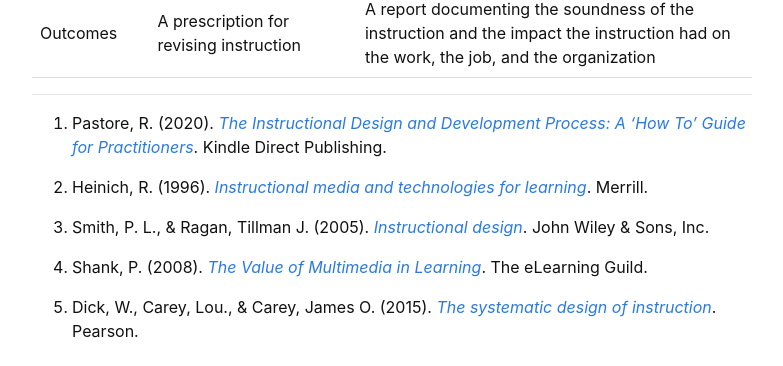
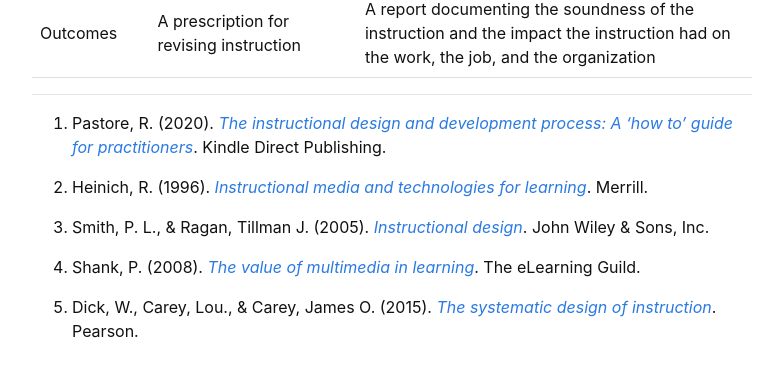
Before and after one commit to hanwendong1/IntrotoID, a Jekyll site: the page built from content/3-ADDIE.md, in a window 1280 px wide and 900 px high, scrolled down 4024 px. Shown: the part 427-793 px from the top of the window, without its empty margins (248-1031 px from the left). Built offline with Jekyll 4.4.1, drawn with Linux system fonts in a browser that asks for light colours.

Commit message:
Update 3-ADDIE.md

```diff
--- a/content/3-ADDIE.md
+++ b/content/3-ADDIE.md
@@ -245,9 +245,9 @@ For the summative evaluation, we select an evaluation model (i.e., <a href="http
 
 <hr class="footnotes-sep">
 <ol class="footnotes-list">
-<li id="fn1"  class="footnote-item"><p>Pastore, R. (2020). <a href="https://www.raypastore.com/ISDBook-Final.pdf" target="_blank"><em>The Instructional Design and Development Process: A ‘How To’ Guide for Practitioners</em></a>. Kindle Direct Publishing.</p>
+<li id="fn1"  class="footnote-item"><p>Pastore, R. (2020). <a href="https://www.raypastore.com/ISDBook-Final.pdf" target="_blank"><em>The instructional design and development process: A ‘how to’ guide for practitioners</em></a>. Kindle Direct Publishing.</p>
 <li id="fn2"  class="footnote-item"><p>Heinich, R. (1996). <a href="https://alliance-primo.hosted.exlibrisgroup.com/permalink/f/m1uotc/CP71152673350001451" target="_blank"><em>
 Instructional media and technologies for learning</em></a>. Merrill.</p>
 <li id="fn3"  class="footnote-item"><p>Smith, P. L., & Ragan, Tillman J. (2005). <a href="https://alliance-primo.hosted.exlibrisgroup.com/permalink/f/m1uotc/CP71158395410001451" target="_blank"><em>Instructional design</em></a>. John Wiley & Sons, Inc.</p>
-<li id="fn4"  class="footnote-item"><p>Shank, P. (2008). <a href="https://www.academia.edu/887046/The_value_of_multimedia_in_learning" target="_blank"><em>The Value of Multimedia in Learning</em></a>. The eLearning Guild.</p>
+<li id="fn4"  class="footnote-item"><p>Shank, P. (2008). <a href="https://www.academia.edu/887046/The_value_of_multimedia_in_learning" target="_blank"><em>The value of multimedia in learning</em></a>. The eLearning Guild.</p>
 <li id="fn5"  class="footnote-item"><p>Dick, W., Carey, Lou., & Carey, James O. (2015). <a href="https://alliance-primo.hosted.exlibrisgroup.com/permalink/f/m1uotc/CP71334736690001451" target="_blank"><em>The systematic design of instruction</em></a>. Pearson.</p>
```
